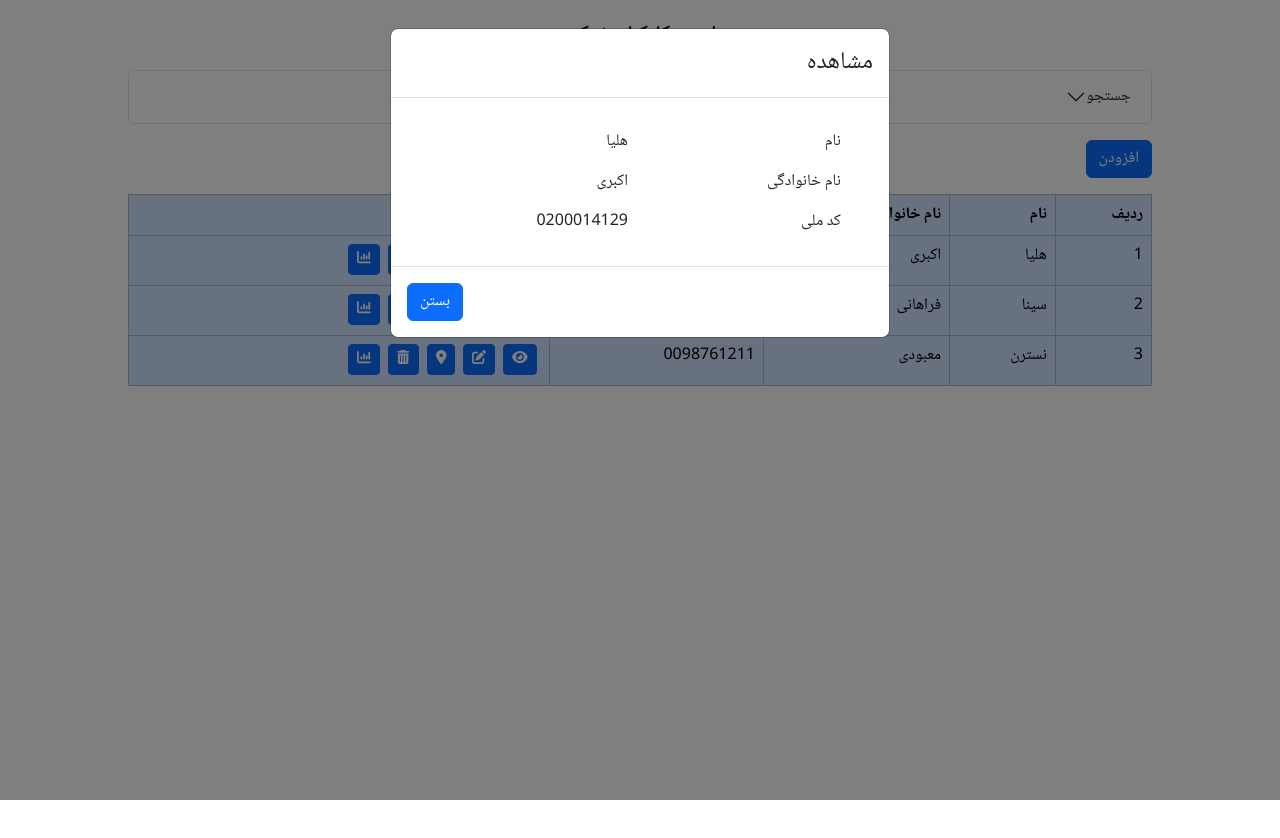
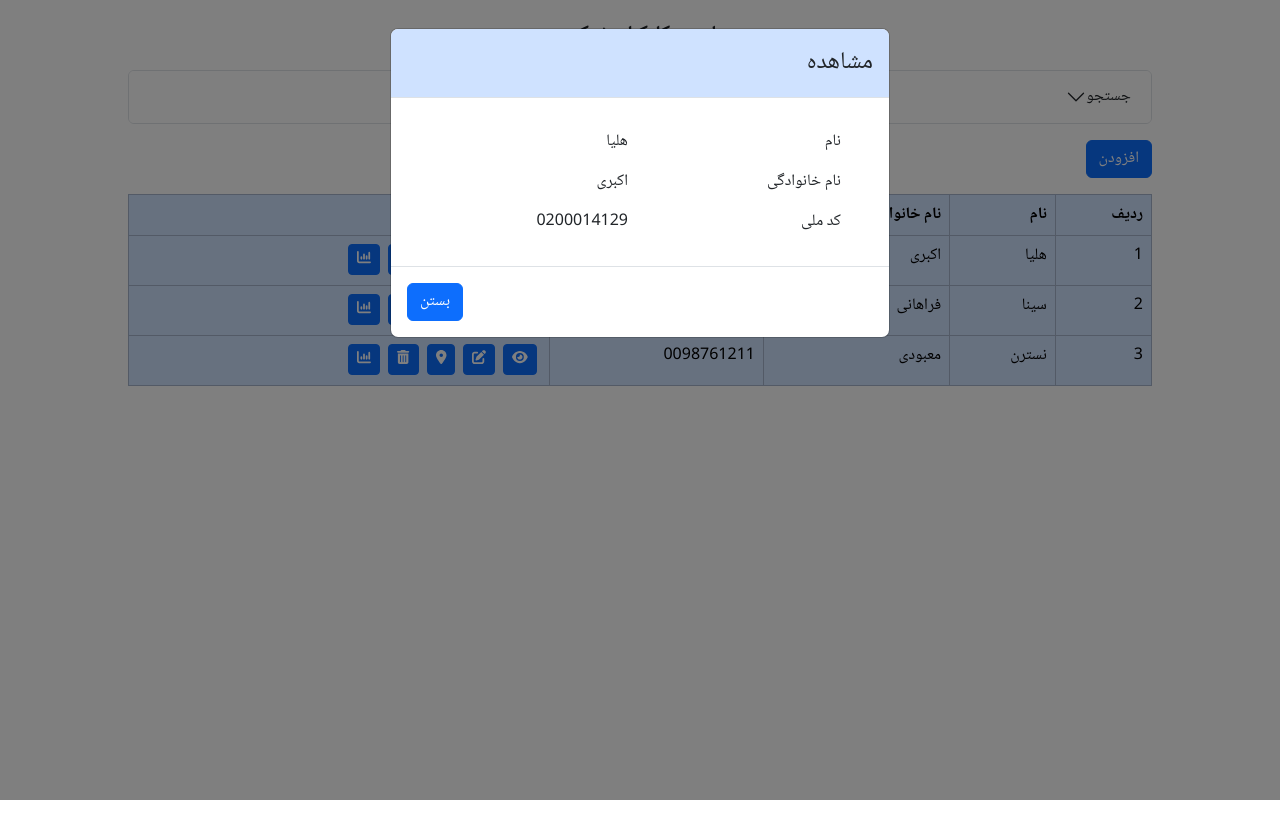
Before and after one commit to heliaakbari/gita-task, a React (Vite) app: page / in a window 1280 px wide. Both pictures are taken after a click on the button 520 px from the left and 259 px from the top of the page. Shown: the top 838 px of the page. Built offline with nearby package versions, Linux system fonts and the light colour scheme; what @canvasjs/react-charts would draw is missing.

Commit message:
modar header blue

```diff
--- a/src/ChartButton.jsx
+++ b/src/ChartButton.jsx
@@ -23,7 +23,7 @@ export default function ChartButton({data,renderApp}){
 
       <Button className='mx-1 btn-sm' onClick={handleShow} title="حقوق"><FontAwesomeIcon icon={faChartColumn} /></Button>
 
-      <Modal show={show} onHide={handleClose}>
+      <Modal show={show} onHide={handleClose} className="my-modal">
         <Modal.Header >
         <Modal.Title>حقوق</Modal.Title>
         </Modal.Header>
--- a/src/DeleteButton.jsx
+++ b/src/DeleteButton.jsx
@@ -22,7 +22,7 @@ export default function DeleteButton({index,renderApp}){
 
       <Button className='mx-1 btn-sm' onClick={handleShow} title="حذف"><FontAwesomeIcon icon={faTrashCan} /></Button>
 
-      <Modal show={show} onHide={handleClose}>
+      <Modal show={show} onHide={handleClose} className="my-modal">
         <Modal.Header >
           <Modal.Title>حذف</Modal.Title>
         </Modal.Header>
--- a/src/ViewButton.jsx
+++ b/src/ViewButton.jsx
@@ -16,7 +16,7 @@ export default function ViewButton({firstName,lastName,id}){
 
       <Button className='mx-1 btn-sm' title="مشاهده" onClick={handleShow}><FontAwesomeIcon icon={faEye} /></Button>
 
-      <Modal show={show} onHide={handleClose}>
+      <Modal show={show} onHide={handleClose} className="my-modal">
         <Modal.Header >
           <Modal.Title>مشاهده</Modal.Title>
         </Modal.Header>
```
